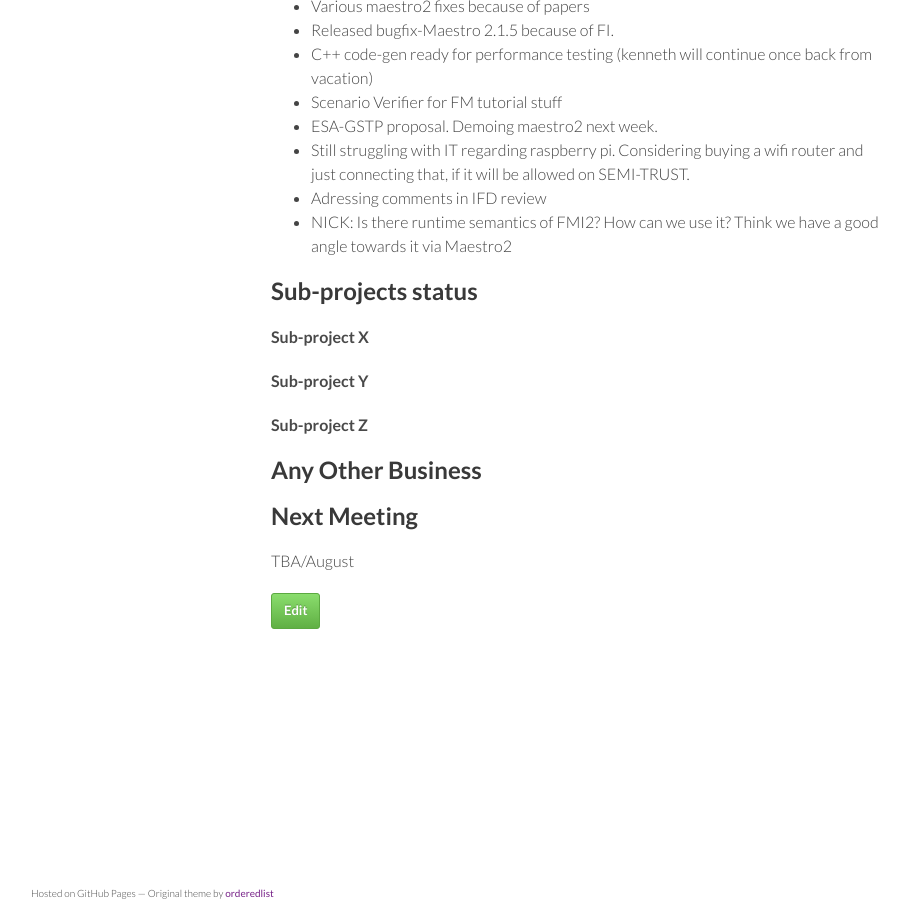
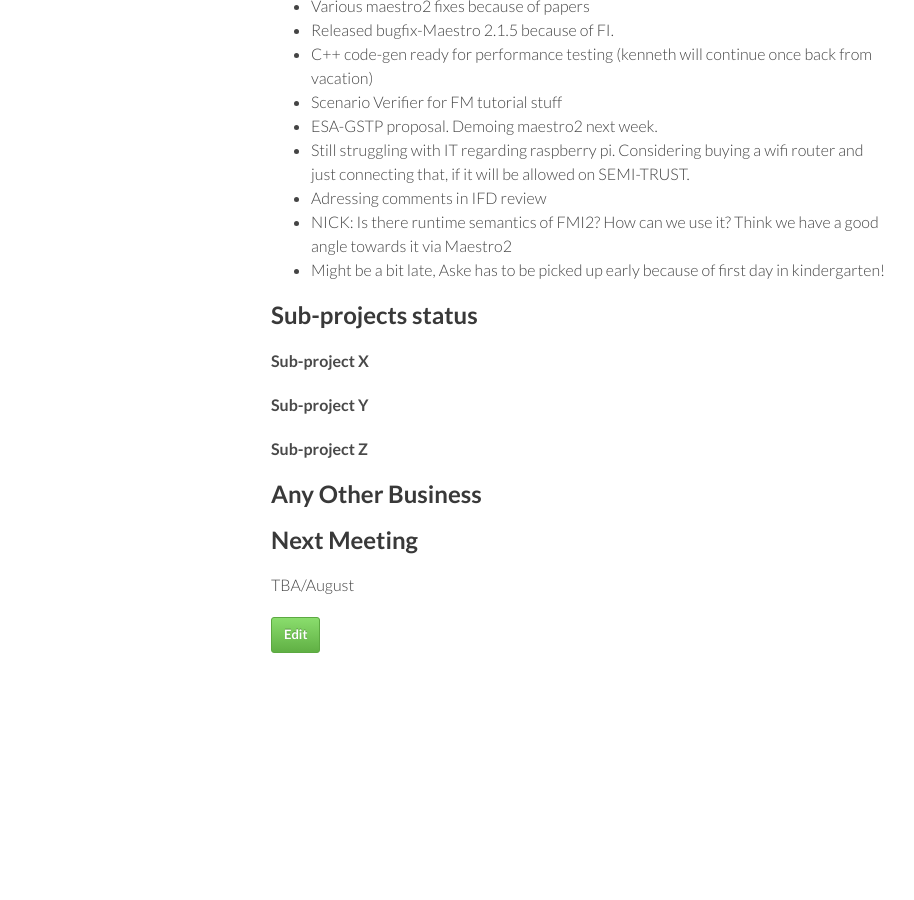
Before and after one commit to digitaltwincentre/digitaltwincentre.github.io, a Jekyll site: the page built from _biweeklies/Biweekly-43.md, in a window 1280 px wide and 900 px high, scrolled down 1055 px. Shown: the whole window, without its empty margins (179-1093 px from the left). Built offline with Jekyll 4.4.1, drawn with Linux system fonts in a browser that asks for light colours; nearby versions of some CDN libraries.

Commit message:
Update Biweekly-43.md

```diff
--- a/_biweeklies/Biweekly-43.md
+++ b/_biweeklies/Biweekly-43.md
@@ -54,6 +54,7 @@ date: 1 July 2021, 1230 CEST
 * Still struggling with IT regarding raspberry pi. Considering buying a wifi router and just connecting that, if it will be allowed on SEMI-TRUST.
 * Adressing comments in IFD review
 * NICK: Is there runtime semantics of FMI2? How can we use it? Think we have a good angle towards it via Maestro2
+* Might be a bit late, Aske has to be picked up early because of first day in kindergarten!
 
 
 
```
